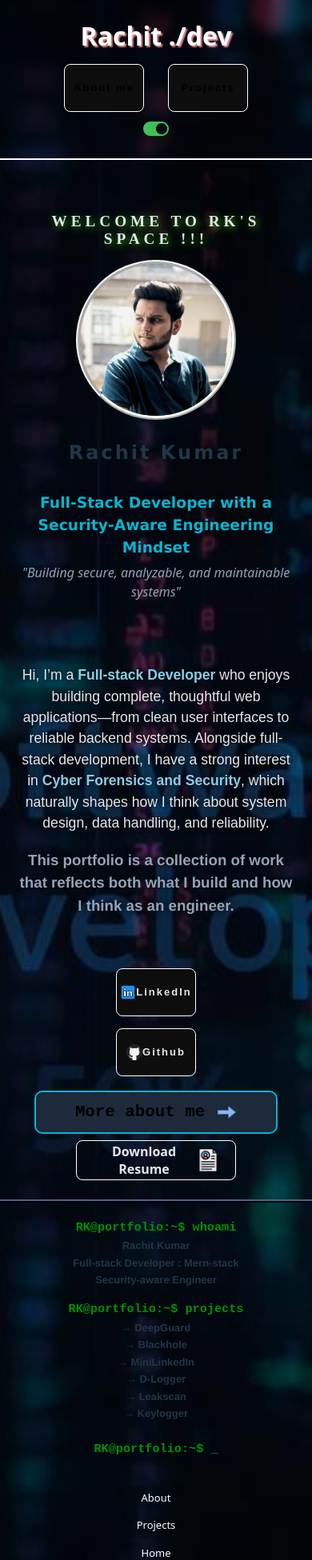
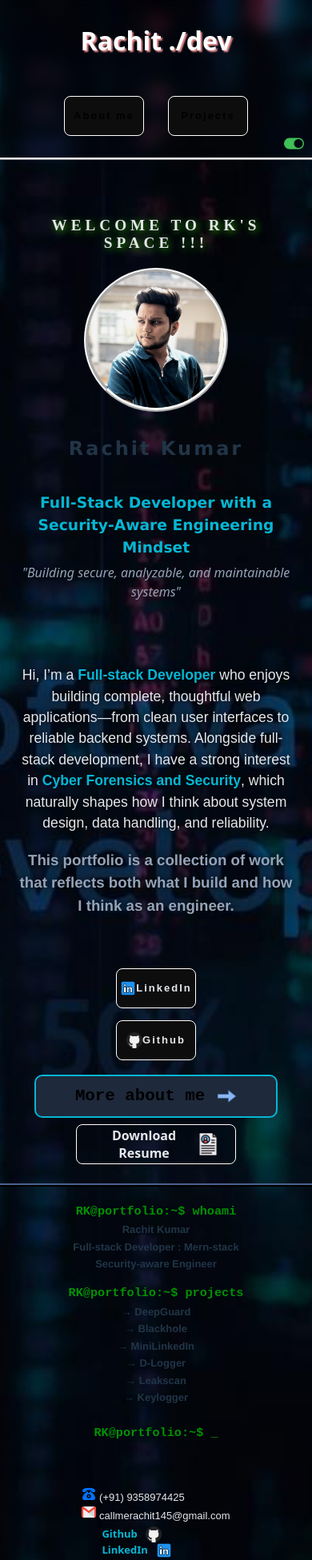
Before and after one commit to mysteriork/PORTFOLIO, a React (Vite) app: page / in a window 390 px wide. Shown: the top 1951 px of the page at 80% size. Built offline with nearby package versions, Linux system fonts and the light colour scheme.

Commit message:
Minor Changes Done

```diff
--- a/src/components/footer.tsx
+++ b/src/components/footer.tsx
@@ -32,18 +32,23 @@ function Footer() {
                     </article>
                 </section>
                 <section className="foot">
-                    <a href="/about">About</a>
-                    <a href="/project">Projects</a>
-                    <a href="/">Home</a>
-                    <article className='footerbase'>
-                        <p><img src={phone} alt="phone.png" />  (+91) 9358974425</p>
-                        <p><img src={email} alt="email.png" /> callmerachit145@gmail.com</p>
+                    <div></div>
+                    <article className='footerbase foot2'>
+                        <div>
+                            <p><img src={phone} alt="phone.png" />  (+91) 9358974425</p>
+                            <p><img src={email} alt="email.png" /> callmerachit145@gmail.com</p>
+                        </div>
 
-                        <article>
-                            <p><a href={github} target='_blank'>Github</a><img src={gitpic} alt="github.png" /></p>
-                            <p><a href={linkedin} target='_blank'>LinkedIn</a><img src={linkedinpic} alt="linkedin.png" /></p>
 
-                            <a href="/Resume.pdf" download target="_blank"  className='foot-btn'>Download Resume</a>
+                        <article className="footerbase2">
+                            <div>
+                                <a href={github} target='_blank'>Github</a><img src={gitpic} alt="github.png" />
+                            </div>
+                            <div>
+                                <a href={linkedin} target='_blank'>LinkedIn</a><img src={linkedinpic} alt="linkedin.png" />
+                            </div>
+
+                            <a href="/Resume.pdf" download target="_blank" className='foot-btn'>Download Resume</a>
 
                         </article>
 
--- a/src/components/heroPage.tsx
+++ b/src/components/heroPage.tsx
@@ -29,7 +29,7 @@ function Hero() {
                             </h3><em>"Building secure, analyzable, and maintainable systems"</em>
                         </article>
                         <br />
-                        <article className="main-para flex"><p>Hi, I’m a <strong style={{ color: "skyblue" }}>Full-stack Developer</strong> who enjoys building complete, thoughtful web applications—from clean user interfaces to reliable backend systems. Alongside full-stack development, I have a strong interest in <strong style={{ color: "skyblue" }}>Cyber Forensics and Security</strong>, which naturally shapes how I think about system design, data handling, and reliability. </p><h3>This portfolio is a collection of work that reflects both what I build and how I think as an engineer.</h3></article>
+                        <article className="main-para flex"><p>Hi, I’m a <strong className="str1">Full-stack Developer</strong> who enjoys building complete, thoughtful web applications—from clean user interfaces to reliable backend systems. Alongside full-stack development, I have a strong interest in <strong className="str2">Cyber Forensics and Security</strong>, which naturally shapes how I think about system design, data handling, and reliability. </p><h3>This portfolio is a collection of work that reflects both what I build and how I think as an engineer.</h3></article>
                         <br />
                         <div id="mainBtn">
                             <article className="links">
--- a/src/pages/about.tsx
+++ b/src/pages/about.tsx
@@ -103,8 +103,10 @@ function About() {
                                 <p>{data[1].Focus}</p>
                                 <br />
                                 <div className="end"><p>{`" ${data[1].end} "`}</p></div>
+                                <br />
 
                             </article>
+                            <br />
 
                         </div>)}
                     </section>
--- a/src/portfolio.css
+++ b/src/portfolio.css
@@ -50,13 +50,13 @@ p {
 /* NAVBAR SECTION */
 
 #Header {
-  padding: 15px;
+  padding: 5px;
   justify-content: space-between;
   top: 0;
   width: 100vw;
-  height: 100px;
-  backdrop-filter: blur(5px);
-  border-bottom: 2px solid rgb(253, 252, 252);
+  height: 80px;
+  backdrop-filter: blur(8px);
+  border-bottom: 3px ridge var(--text-primary);
   z-index: 9999;
 }
 
@@ -89,7 +89,7 @@ p {
   align-items: center;
   width: fit-content;
   justify-content: center;
-  min-height: 60px;
+  height: 55px;
   font-size: 1.1rem;
   font-family: Arial, Helvetica, sans-serif;
   font-weight: bold;
@@ -101,6 +101,11 @@ p {
 .btn:hover {
   transform: scale(1.05);
   border: 1px solid white;
+}
+
+.icon > img {
+  height: 25px;
+  margin-right: 10px;
 }
 
 /* HERO SECTION  */
@@ -180,6 +185,11 @@ p {
   filter: drop-shadow(0 0 5px rgb(7, 7, 7));
 }
 
+.str1,
+.str2 {
+  color: var(--accent-cyan);
+}
+
 .main-line > em {
   color: var(--text-muted);
 }
@@ -243,7 +253,7 @@ p {
 #ProjectPage {
   margin-top: 30px;
   min-height: 100vh;
-  padding: 20px 0;
+  padding: 40px 0;
   width: 100vw;
   height: auto;
 }
@@ -265,7 +275,7 @@ p {
   margin-top: 5px;
   padding: 10px;
   flex-direction: column;
-  gap: 25px;
+  gap: 50px;
 }
 
 .project {
@@ -348,7 +358,7 @@ p {
 /* ABOUT SECTION */
 
 #AboutPage {
-  margin-top: 100px;
+  margin-top: 80px;
   min-height: 100vh;
   width: 100vw;
   display: grid;
@@ -358,12 +368,12 @@ p {
 }
 
 .aside {
-  top: 100px;
+  top: 80px;
   height: fit-content;
   flex-direction: column;
   position: sticky;
   padding: 10px;
-  border-right: 2px solid white;
+  border-right: 3px solid var(--border-subtle);
 }
 
 .main {
@@ -392,11 +402,11 @@ p {
   height: 120px;
   width: 120px;
   border-radius: 50%;
-  border: 5px ridge var(--text-muted);
+  border: 2px solid var(--text-primary);
 }
 
 .linkicon > a > img {
-  height: 30px;
+  height: 25px;
   transition: filter 0.1s ease-in;
 }
 
@@ -598,7 +608,7 @@ p {
 
 #Footermain {
   border-top: 4px ridge var(--border-subtle);
-  min-height: 500px;
+  min-height: 430px;
   width: 100vw;
   display: flex;
 }
@@ -624,6 +634,7 @@ p {
   display: flex;
   flex-direction: column;
   gap: 15px;
+  height: fit-content;
 }
 
 .foot > a {
@@ -637,24 +648,34 @@ p {
   gap: 3px;
 }
 
-.footerbase > article > p {
+.footerbase > div {
+  display: flex;
+  flex-direction: column;
+  justify-content: center;
+}
+
+.footerbase > div > p > img {
+  height: 18px;
+}
+
+.footerbase2 > div {
   display: flex;
   align-items: center;
   gap: 10px;
 }
 
-.footerbase > article > p > a {
+.footerbase2 > div > a {
   list-style: none;
   color: var(--accent-cyan);
   font-weight: bold;
 }
 
-.footerbase > article > p > img {
+.footerbase2 > div > img {
   height: 20px;
   width: 20px;
 }
 
-.footerbase > p {
+.footerbase > div {
   font-size: medium;
 }
 
@@ -669,7 +690,7 @@ p {
   color: var(--accent-green);
 }
 
-.footerbase > p > img {
+.footerbase > div > img {
   height: 20px;
 }
 /* -----RESPONSIVENESS----- */
@@ -681,6 +702,7 @@ p {
     align-items: center;
     position: relative;
   }
+
   .head {
     flex-direction: column;
     height: inherit;
@@ -689,6 +711,12 @@ p {
 
   .NavSec {
     justify-content: center;
+  }
+
+  .icon > img {
+    position: absolute;
+    bottom: 5px;
+    right: 0;
   }
 
   .btn {
@@ -715,8 +743,8 @@ p {
   }
 
   .profile-pic-sec > img {
-    height: 200px;
-    width: 200px;
+    height: 180px;
+    width: 180px;
   }
 
   .main-line,
@@ -746,6 +774,14 @@ p {
     width: 100vw;
     font-size: small;
     align-items: center;
+  }
+
+  .foot2 {
+    align-items: center;
+  }
+
+  .foot2 > div > p {
+    font-size: small;
   }
 
   .a1 {
@@ -787,7 +823,7 @@ p {
     padding: 40px 10px;
   }
 
-  .skill>p{
+  .skill > p {
     padding: 5px 20px;
   }
   .education {
@@ -805,6 +841,10 @@ p {
     width: 100vw;
     padding: 0;
     padding-bottom: 10px;
+  }
+
+  .end {
+    margin-bottom: 20px;
   }
 
   .edu1 > h3 {
@@ -861,6 +901,11 @@ p {
     font-size: small;
     font-weight: bold;
   }
+
+  .demo-btn {
+    gap: 2px;
+    font-size: small;
+  }
 }
 
 @media screen and (max-width: 1062px) {
```
